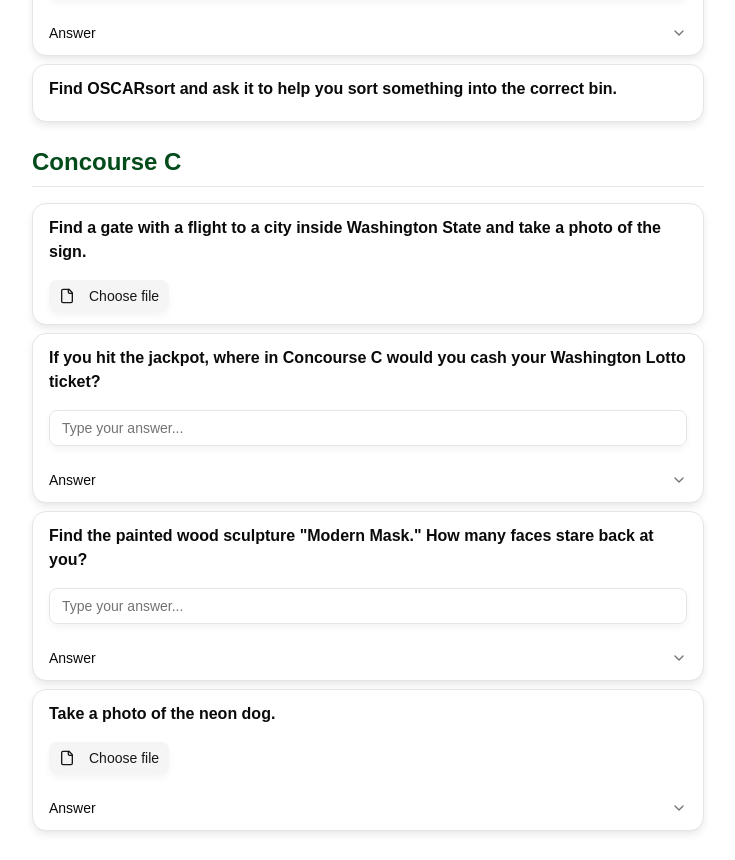
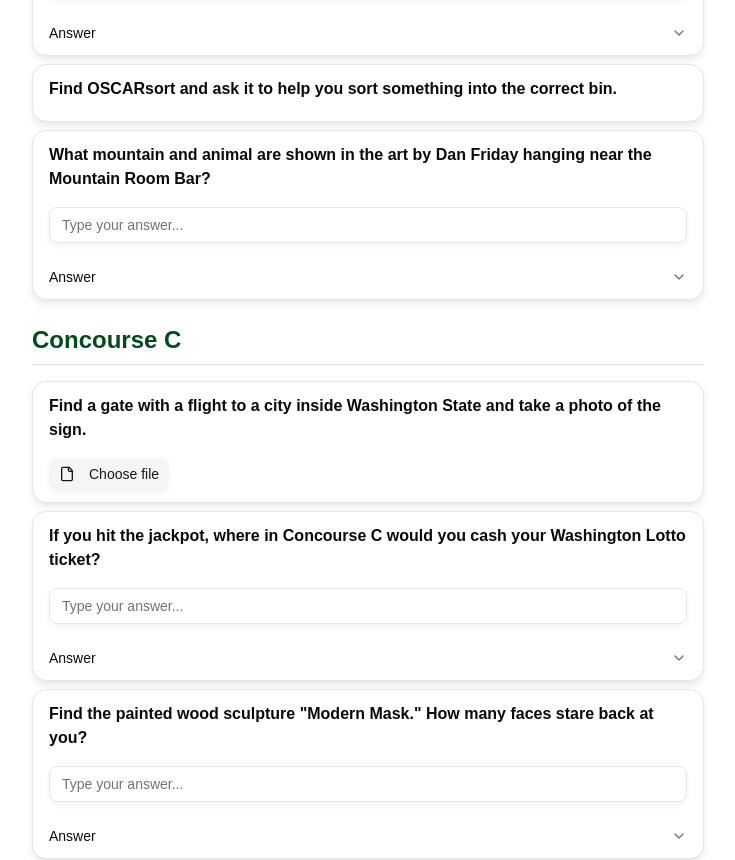
Before and after one commit to neilenns/sea-scavenger-hunts, a Next.js app: page /en/post-security in a window 1280 px wide. Shown: the part 5620-6480 px from the top of the page, without its empty margins (400-1135 px from the left). Built offline with nearby package versions, Linux system fonts and the light colour scheme.

Commit message:
Add Dan Friday art clue to Central Terminal with multi-language support
Co-authored-by: neilenns <9524118+neilenns@users.noreply.github.com>

```diff
--- a/messages/de.json
+++ b/messages/de.json
@@ -186,6 +186,13 @@
         },
         "clue": "Hinter Gate B15 gibt es eine Rolltreppe zu einem versteckten Gate-Bereich. Was ist die höchste B-Gate-Nummer dort?"
       },
+      "Wgum7i0RoluKYX8rnam67": {
+        "answer": {
+          "answer": "Mount Baker und ein Bär",
+          "details": "Das Kunstwerk von Dan Friday zeigt Mount Baker und einen Bären und feiert die natürliche Schönheit des pazifischen Nordwestens."
+        },
+        "clue": "Welcher Berg und welches Tier sind in der Kunst von Dan Friday zu sehen, die in der Nähe der Mountain Room Bar hängt?"
+      },
       "Xo5Q5XcDDarxFjzV_4yh2": {
         "answer": {
           "answer": "\"50 Sunsets\" von Joey Veltkamp",
--- a/messages/en.json
+++ b/messages/en.json
@@ -188,6 +188,13 @@
         },
         "clue": "Past Gate B15, there's an escalator to a tucked-away gate area. What's the highest-numbered B gate there?"
       },
+      "Wgum7i0RoluKYX8rnam67": {
+        "answer": {
+          "answer": "Mount Baker and a bear",
+          "details": "The artwork by Dan Friday depicts Mount Baker and a bear, celebrating the natural beauty of the Pacific Northwest."
+        },
+        "clue": "What mountain and animal are shown in the art by Dan Friday hanging near the Mountain Room Bar?"
+      },
       "Xo5Q5XcDDarxFjzV_4yh2": {
         "answer": {
           "answer": "\"50 Sunsets\" by Joey Veltkamp",
--- a/messages/es.json
+++ b/messages/es.json
@@ -186,6 +186,13 @@
         },
         "clue": "Más allá de la puerta B15, hay una escalera mecánica a un área de puertas escondida. ¿Cuál es la puerta B con el número más alto ahí?"
       },
+      "Wgum7i0RoluKYX8rnam67": {
+        "answer": {
+          "answer": "Monte Baker y un oso",
+          "details": "La obra de arte de Dan Friday representa el Monte Baker y un oso, celebrando la belleza natural del Noroeste del Pacífico."
+        },
+        "clue": "¿Qué montaña y animal se muestran en el arte de Dan Friday colgado cerca del Mountain Room Bar?"
+      },
       "Xo5Q5XcDDarxFjzV_4yh2": {
         "answer": {
           "answer": "\"50 Sunsets\" por Joey Veltkamp",
--- a/messages/fr.json
+++ b/messages/fr.json
@@ -186,6 +186,13 @@
         },
         "clue": "Après la porte B15, il y a un escalator vers une zone de portes cachée. Quel est le numéro de porte B le plus élevé là-bas ?"
       },
+      "Wgum7i0RoluKYX8rnam67": {
+        "answer": {
+          "answer": "Le mont Baker et un ours",
+          "details": "L'œuvre d'art de Dan Friday représente le mont Baker et un ours, célébrant la beauté naturelle du Nord-Ouest Pacifique."
+        },
+        "clue": "Quelle montagne et quel animal sont représentés dans l'art de Dan Friday suspendu près du Mountain Room Bar ?"
+      },
       "Xo5Q5XcDDarxFjzV_4yh2": {
         "answer": {
           "answer": "\"50 Sunsets\" de Joey Veltkamp",
--- a/src/data/post-security-clues.ts
+++ b/src/data/post-security-clues.ts
@@ -369,6 +369,13 @@ export const postSecurityClues: ReadonlyArray<Clue> = [
     sortOrder: 70,
   },
   {
+    id: "Wgum7i0RoluKYX8rnam67", // cspell: disable-line
+    airportArea: AirportArea.CENTRAL_TERMINAL,
+    answer: { type: AnswerType.TEXT },
+    type: ClueType.TEXT,
+    sortOrder: 80,
+  },
+  {
     id: "aAyql1sdjUPJn6JTY0gd4", // cspell: disable-line
     airportArea: AirportArea.CONCOURSE_A,
     answer: { type: AnswerType.TEXT },
```
